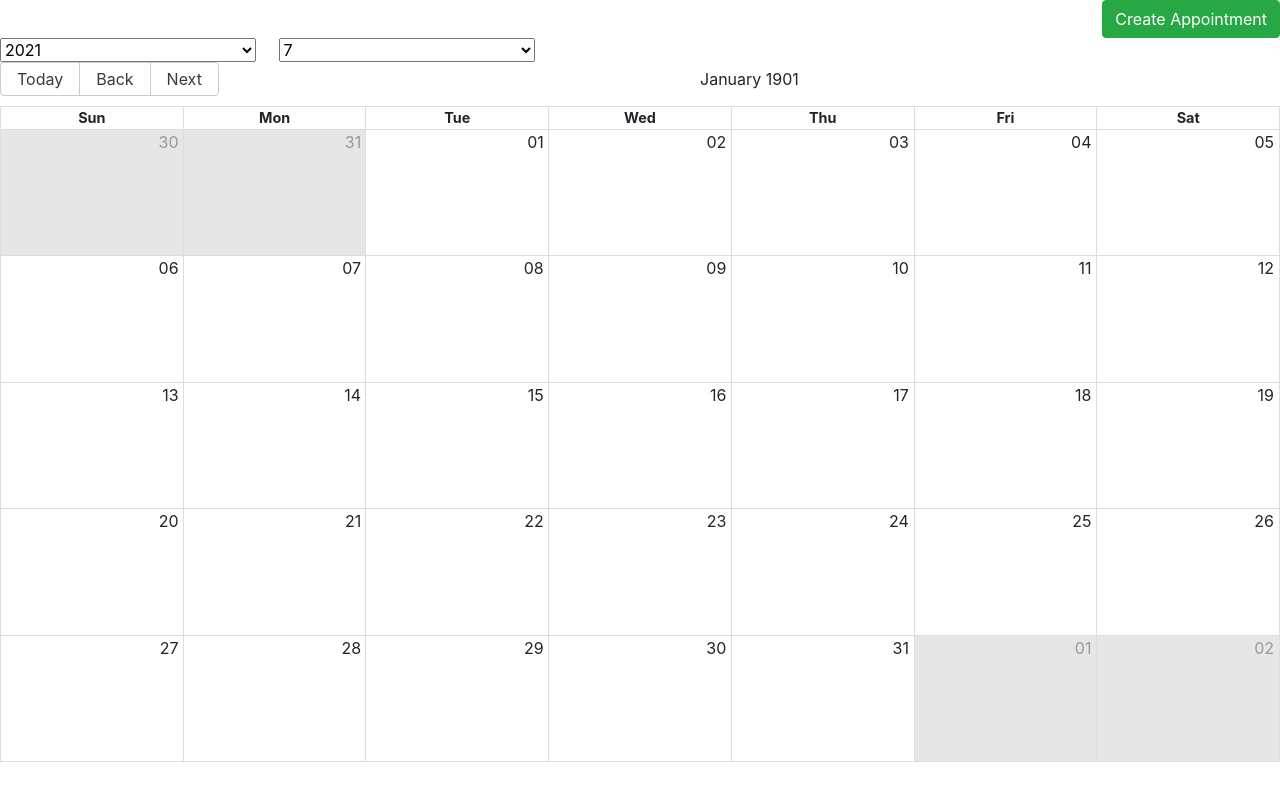
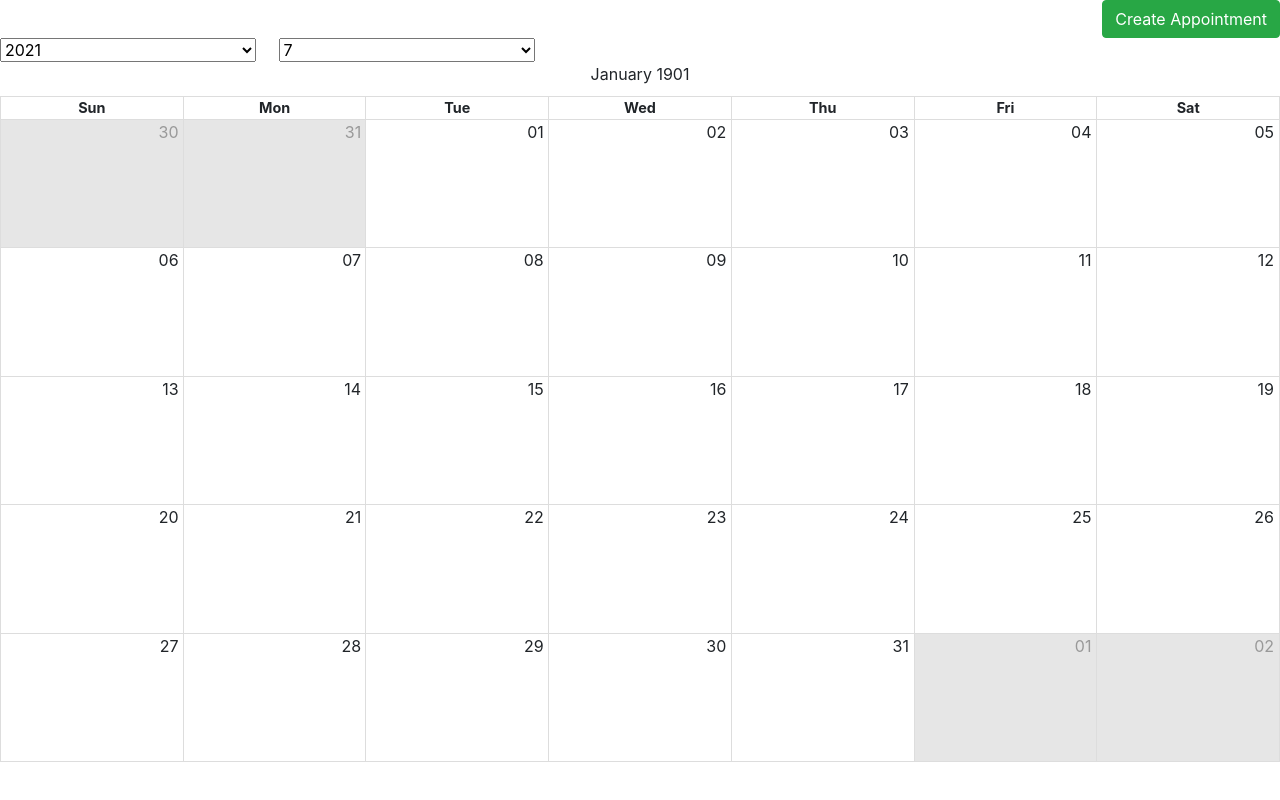
Before and after one commit to Resbi-Anik/Appointment-react-app, a React (Create React App) app: page /1/1 in a window 1280 px wide. Built offline with nearby package versions, Linux system fonts and the light colour scheme.

Commit message:
Modified some design in Calendar

```diff
--- a/src/components/reactCalendar.js
+++ b/src/components/reactCalendar.js
@@ -3,6 +3,7 @@ import { Calendar, momentLocalizer } from "react-big-calendar";
 import moment from "moment";
 import ReactModal from "./modal";
 import { connect } from "react-redux";
+import styled from "styled-components";
 import "react-big-calendar/lib/css/react-big-calendar.css";
 
 const localizer = momentLocalizer(moment);
@@ -28,7 +29,14 @@ const ReactCalendar = (props) => {
   }
   props.user.sort(compare);
 
+  const CustomCal = styled.div`
+    .rbc-btn-group {
+      display: none;
+    }
+  `;
+
   return (
+    <CustomCal>
       <div style={{ height: 700 }}>
         <Calendar
           events={props.user}
@@ -48,6 +56,7 @@ const ReactCalendar = (props) => {
           user={userDetails}
         />
       </div>
+    </CustomCal>
   );
 };
 
```
Lines whose indentation alone changed are shown as unchanged.
